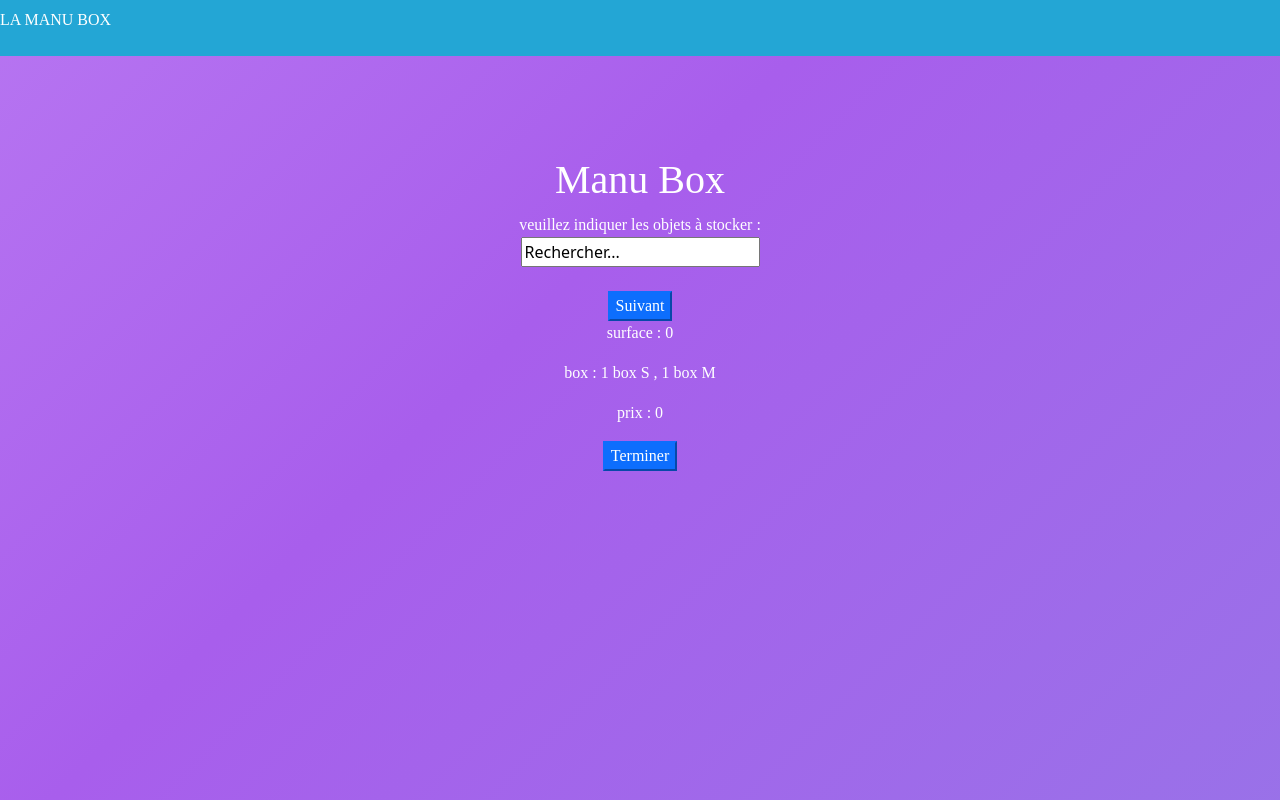
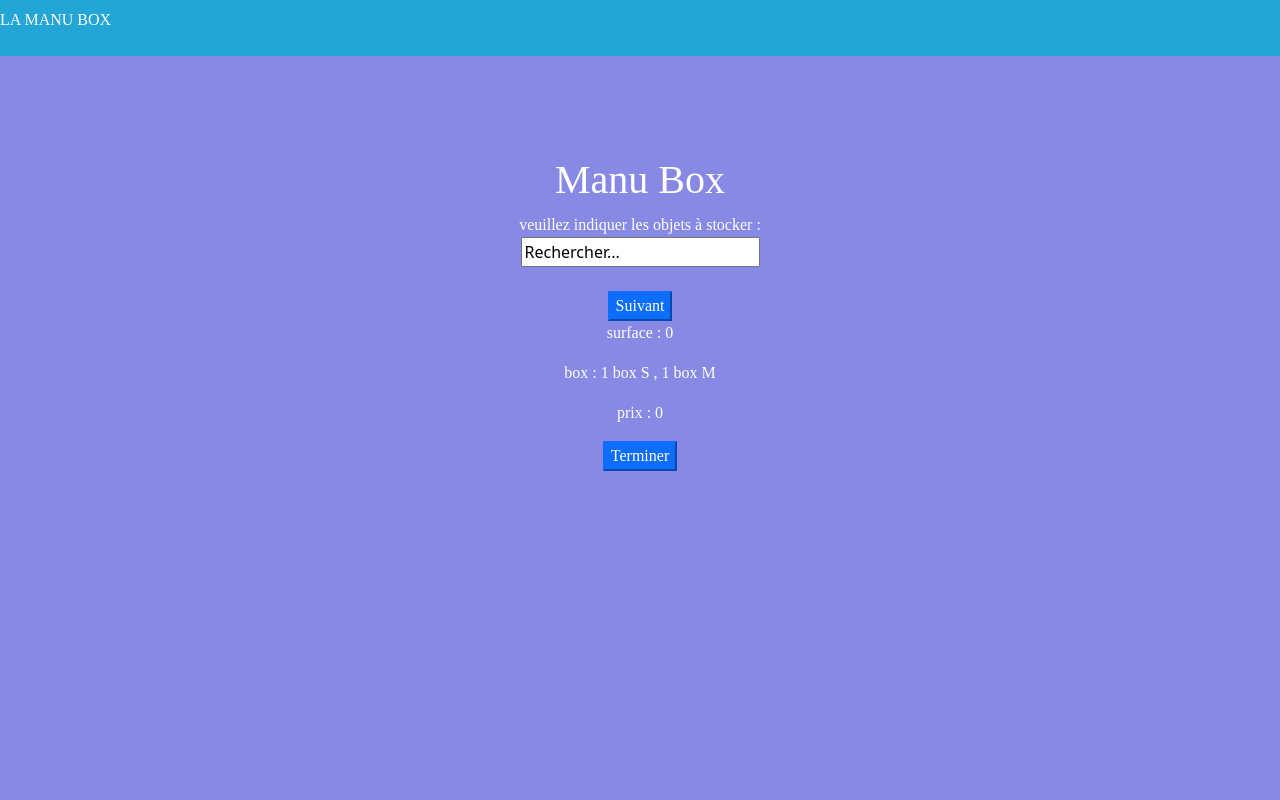
Before and after one commit to krunch-64/La_Manu_Box, a PHP site: page / in a window 1280 px wide. Run offline with PHP 8.4, Linux system fonts and the light colour scheme.

Commit message:
backgroum
backgroum

```diff
--- a/assets/css/styles.css
+++ b/assets/css/styles.css
@@ -12,7 +12,7 @@ html, body {
 }
 
   body {
-	  background: linear-gradient(-45deg, #8789e4, #a85eec, #d7a8fd, #4dd4a7);
+	  background: #8789e4;
 	  background-size: 400% 400%;
 	  animation: gradient 5s ease infinite;
   }
```
